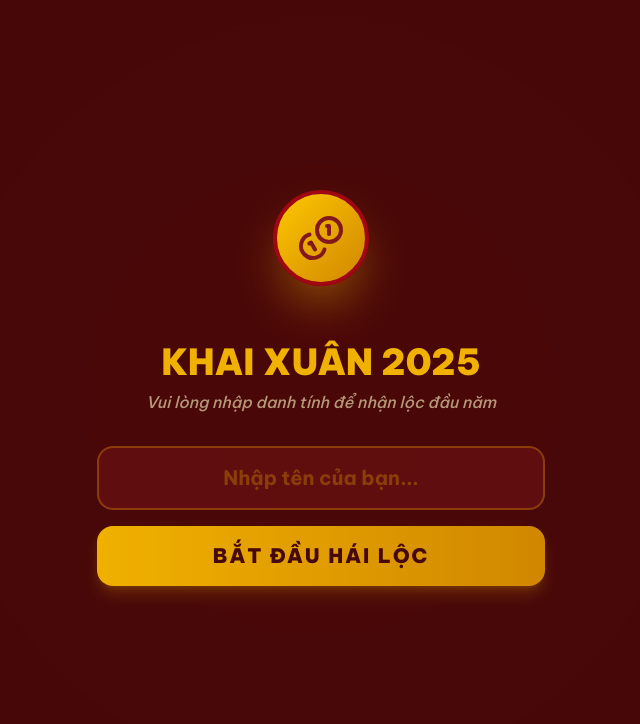
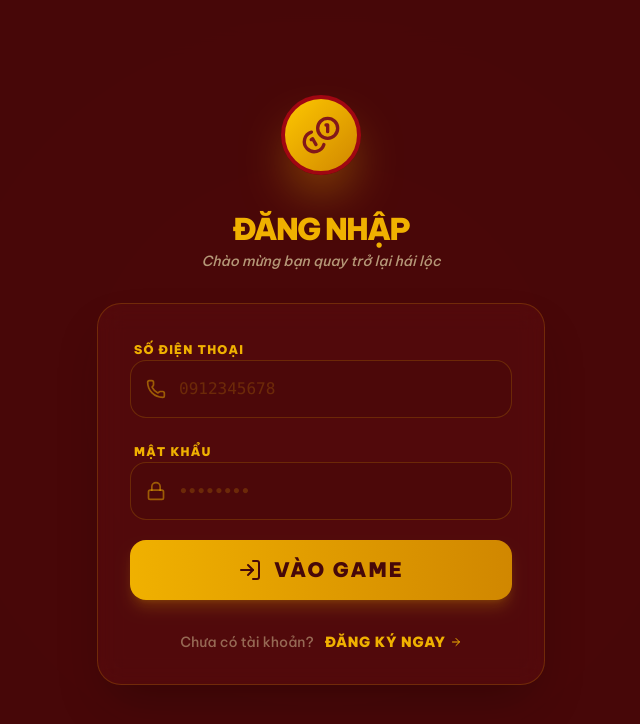
Before and after one commit to nguyenan1997/VongQuayMayMan, a Vue app: page / in a window 1280 px wide. Shown: the top 724 px of the page, without its empty margins (319-959 px from the left). Built offline with nearby package versions, Linux system fonts and the light colour scheme.

Commit message:
feat: Implement user authentication and the lucky spinning wheel game.

```diff
--- a/src/App.vue
+++ b/src/App.vue
@@ -1,6 +1,7 @@
 <script setup>
 import { HelpCircle, Trophy, Play, Star, Sparkles, Coins } from 'lucide-vue-next'
 import { ref, onMounted } from 'vue'
+import Auth from './components/Auth.vue'
 
 onMounted(() => {
   // 1. Chặn chuột phải (Context Menu)
@@ -24,31 +25,51 @@ onMounted(() => {
     }
   })
 
-  // 3. (Tùy chọn) Một mẹo nhỏ để làm chậm trình duyệt khi mở DevTools
-  // bằng cách gọi debugger liên tục
-  /*
-  setInterval(() => {
-    debugger
-  }, 100)
-  */
+  checkAuth()
 })
 
 const isSpinning = ref(false)
 const rewards = ['4 vé', '5 vé', '6 vé', '4 vé', '5 vé', '6 vé', '4 vé', '5 vé', '6 vé']
 const currentRotation = ref(0)
 const winMessage = ref('')
-const userName = ref(localStorage.getItem('lucky_user_name') || '')
-const hasStarted = ref(!!userName.value)
-const nameInput = ref('')
+const userName = ref('')
+const userToken = ref('')
+const hasStarted = ref(false)
 
-const startApp = () => {
-  if (nameInput.value.trim().length < 2) {
-    alert('Vui lòng nhập tên của bạn (tối thiểu 2 ký tự)')
-    return
+const checkAuth = () => {
+  const token = localStorage.getItem('lucky_token')
+  const userStr = localStorage.getItem('lucky_user')
+
+  if (token && userStr) {
+    const user = JSON.parse(userStr)
+    userName.value = user.fullName
+    userToken.value = token
+    hasStarted.value = true
+
+    // Check spin count from user object if available
+    if (user.spinResult) {
+      spinsLeft.value = 0
+    }
   }
-  userName.value = nameInput.value.trim()
-  localStorage.setItem('lucky_user_name', userName.value)
+}
+
+const onAuthSuccess = (user) => {
+  userName.value = user.fullName
+  userToken.value = localStorage.getItem('lucky_token')
   hasStarted.value = true
+
+  if (user.spinResult) {
+    spinsLeft.value = 0
+  }
+}
+
+const logout = () => {
+  localStorage.removeItem('lucky_token')
+  localStorage.removeItem('lucky_user')
+  userName.value = ''
+  userToken.value = ''
+  hasStarted.value = false
+  window.location.reload()
 }
 
 // Anti-cheat: Giới hạn lượt quay
@@ -74,7 +95,7 @@ const fetchResultFromServer = () => {
   }
 }
 
-const spin = () => {
+const spin = async () => {
   if (isSpinning.value || spinsLeft.value <= 0) return
 
   isSpinning.value = true
@@ -84,8 +105,6 @@ const spin = () => {
   const result = fetchResultFromServer()
 
   // 2. Tính toán góc quay để dừng đúng ô đó
-  // Mỗi ô chiếm 360/rewards.length độ.
-  // Ta cần bù thêm số vòng xoay (ví dụ 10 vòng = 3600 độ)
   const segmentDegree = 360 / rewards.length
   const targetDegree = 360 - (result.index * segmentDegree) - (segmentDegree / 2)
   const totalRotation = currentRotation.value + (360 * 10) + (targetDegree - (currentRotation.value % 360))
@@ -94,7 +113,26 @@ const spin = () => {
 
   // 3. Trừ lượt quay ngay khi bắt đầu (đề phòng F5)
   spinsLeft.value--
-  localStorage.setItem('lucky_spins_left', spinsLeft.value)
+
+  // Call backend to save result
+  try {
+    const response = await fetch('http://localhost:3001/api/v1/users/update-spin', {
+      method: 'PUT',
+      headers: {
+        'Content-Type': 'application/json',
+        'Authorization': `Bearer ${userToken.value}`
+      },
+      body: JSON.stringify({ result: result.reward })
+    })
+
+    if (!response.ok) {
+        const data = await response.json()
+        throw new Error(data.message || 'Không thể lưu kết quả')
+    }
+  } catch (err) {
+    console.error('Error saving spin result:', err)
+    // Even if it fails, we let the animation finish for UX
+  }
 
   setTimeout(() => {
     isSpinning.value = false
@@ -110,7 +148,8 @@ const resetForTesting = () => {
   winMessage.value = 'Đã khôi phục lượt quay (Chỉ dùng cho Testing)'
 }
 const resetSystem = () => {
-  localStorage.clear()
+  localStorage.removeItem('lucky_token')
+  localStorage.removeItem('lucky_user')
   window.location.reload()
 }
 
@@ -209,37 +248,8 @@ const showFireworks = () => {
 <template>
   <div class="selection:bg-yellow-500/30">
     <canvas id="fireworks-canvas" class="fixed inset-0 pointer-events-none z-[150]"></canvas>
-    <!-- Welcome Screen (Name Input) -->
-    <div v-if="!hasStarted" class="fixed inset-0 z-[100] flex items-center justify-center p-6 bg-red-950/95 backdrop-blur-xl">
-      <div class="w-full max-w-md space-y-8 text-center animate-in fade-in zoom-in duration-500">
-        <div class="flex justify-center">
-          <div class="w-24 h-24 bg-gradient-to-br from-yellow-400 to-yellow-600 rounded-full flex items-center justify-center shadow-2xl shadow-yellow-500/50 border-4 border-red-800 animate-bounce">
-            <Coins class="w-12 h-12 text-red-900" />
-          </div>
-        </div>
-
-        <div class="space-y-2">
-          <h2 class="text-4xl font-black text-yellow-500 uppercase">Khai Xuân 2025</h2>
-          <p class="text-yellow-100/60 font-medium italic">Vui lòng nhập danh tính để nhận lộc đầu năm</p>
-        </div>
-
-        <div class="space-y-4">
-          <input
-            v-model="nameInput"
-            @keyup.enter="startApp"
-            type="text"
-            placeholder="Nhập tên của bạn..."
-            class="w-full bg-red-900/40 border-2 border-yellow-500/30 rounded-2xl px-6 py-4 text-xl font-bold text-yellow-200 placeholder:text-yellow-500/30 focus:outline-none focus:border-yellow-500 transition-all text-center"
-          />
-          <button
-            @click="startApp"
-            class="w-full bg-gradient-to-r from-yellow-500 to-yellow-600 hover:from-yellow-400 hover:to-yellow-500 text-red-950 py-4 rounded-2xl font-black text-xl uppercase tracking-widest transition-all hover:scale-[1.02] active:scale-95 shadow-lg shadow-yellow-500/20"
-          >
-            Bắt đầu hái lộc
-          </button>
-        </div>
-      </div>
-    </div>
+    <!-- Auth Screen (Login/Register) -->
+    <Auth v-if="!hasStarted" @auth-success="onAuthSuccess" />
 
     <!-- Main Game Content -->
     <template v-if="hasStarted">
@@ -259,8 +269,11 @@ const showFireworks = () => {
             <span class="text-xs font-black text-yellow-500/60 uppercase">Người chơi:</span>
             <span class="text-sm font-black text-yellow-400 uppercase tracking-wider">{{ userName }}</span>
           </div>
-          <button class="bg-gradient-to-r from-yellow-500 to-yellow-600 hover:from-yellow-400 hover:to-yellow-500 px-6 py-2.5 rounded-lg text-sm font-black text-red-950 transition-all hover:shadow-lg hover:shadow-yellow-500/30 active:scale-95 uppercase">
-            Vào Chơi
+          <button
+            @click="logout"
+            class="bg-red-900/50 hover:bg-red-900 px-6 py-2.5 rounded-lg text-sm font-black text-yellow-500 border border-yellow-500/30 transition-all active:scale-95 uppercase"
+          >
+            Đăng Xuất
           </button>
         </div>
       </nav>
--- /dev/null
+++ b/src/components/Auth.vue
@@ -0,0 +1,204 @@
+<script setup>
+import { ref } from 'vue'
+import { Coins, User, Phone, Lock, ArrowRight, UserPlus, LogIn } from 'lucide-vue-next'
+
+const emit = defineEmits(['auth-success'])
+
+const isLogin = ref(true)
+const loading = ref(false)
+const error = ref('')
+
+const loginData = ref({
+  phoneNumber: '',
+  password: ''
+})
+
+const registerData = ref({
+  phoneNumber: '',
+  fullName: '',
+  password: ''
+})
+
+const toggleAuth = () => {
+  isLogin.value = !isLogin.value
+  error.value = ''
+}
+
+const handleLogin = async () => {
+  loading.value = true
+  error.value = ''
+  try {
+    const response = await fetch('http://localhost:3001/api/v1/users/login', {
+      method: 'POST',
+      headers: { 'Content-Type': 'application/json' },
+      body: JSON.stringify(loginData.value)
+    })
+    const result = await response.json()
+
+    // Kiểm tra success tương tự như API đăng ký
+    if (!result.success) throw new Error(result.message || 'Đăng nhập thất bại')
+
+    const userData = result.data
+    localStorage.setItem('lucky_token', userData.token)
+    localStorage.setItem('lucky_user', JSON.stringify(userData))
+    emit('auth-success', userData)
+  } catch (err) {
+    error.value = err.message
+  } finally {
+    loading.value = false
+  }
+}
+
+const handleRegister = async () => {
+  loading.value = true
+  error.value = ''
+  try {
+    const response = await fetch('http://localhost:3001/api/v1/users/register', {
+      method: 'POST',
+      headers: { 'Content-Type': 'application/json' },
+      body: JSON.stringify(registerData.value)
+    })
+    const result = await response.json()
+
+    // Kiểm tra success dựa trên response của bạn
+    if (!result.success) throw new Error(result.message || 'Đăng ký thất bại')
+
+    const userData = result.data
+    // Lưu thông tin vào localStorage để tự động đăng nhập
+    localStorage.setItem('lucky_token', userData.token)
+    localStorage.setItem('lucky_user', JSON.stringify(userData))
+
+    alert('Đăng ký thành công! Chào mừng bạn.')
+    emit('auth-success', userData)
+  } catch (err) {
+    error.value = err.message
+  } finally {
+    loading.value = false
+  }
+}
+</script>
+
+<template>
+  <div class="fixed inset-0 z-[100] flex items-center justify-center p-6 bg-red-950/95 backdrop-blur-xl transition-all duration-500">
+    <div class="w-full max-w-md space-y-8 animate-in fade-in zoom-in duration-500">
+      <!-- Logo Section -->
+      <div class="text-center space-y-4">
+        <div class="flex justify-center">
+          <div class="w-20 h-20 bg-gradient-to-br from-yellow-400 to-yellow-600 rounded-full flex items-center justify-center shadow-2xl shadow-yellow-500/50 border-4 border-red-800 animate-bounce">
+            <Coins class="w-10 h-10 text-red-900" />
+          </div>
+        </div>
+        <div class="space-y-1">
+          <h2 class="text-3xl font-black text-yellow-500 uppercase tracking-tighter">
+            {{ isLogin ? 'Đăng Nhập' : 'Đăng Ký' }}
+          </h2>
+          <p class="text-yellow-100/60 font-medium italic text-sm">
+            {{ isLogin ? 'Chào mừng bạn quay trở lại hái lộc' : 'Tham gia cùng chúng tôi để nhận quà khủng' }}
+          </p>
+        </div>
+      </div>
+
+      <!-- Form Section -->
+      <div class="bg-red-900/20 backdrop-blur-md rounded-3xl p-8 border border-yellow-500/20 shadow-2xl">
+        <form @submit.prevent="isLogin ? handleLogin() : handleRegister()" class="space-y-5">
+
+          <!-- Full Name (Only for Register) -->
+          <div v-if="!isLogin" class="space-y-2">
+            <label class="text-xs font-black text-yellow-500 uppercase tracking-widest px-1">Họ và Tên</label>
+            <div class="relative group">
+              <User class="absolute left-4 top-1/2 -translate-y-1/2 w-5 h-5 text-yellow-500/50 group-focus-within:text-yellow-500 transition-colors" />
+              <input
+                v-model="registerData.fullName"
+                type="text"
+                required
+                placeholder="Nguyễn Văn A"
+                class="w-full bg-red-950/40 border border-yellow-500/20 rounded-2xl pl-12 pr-6 py-4 text-yellow-100 placeholder:text-yellow-500/20 focus:outline-none focus:border-yellow-500 transition-all"
+              />
+            </div>
+          </div>
+
+          <!-- Phone Number -->
+          <div class="space-y-2">
+            <label class="text-xs font-black text-yellow-500 uppercase tracking-widest px-1">Số điện thoại</label>
+            <div class="relative group">
+              <Phone class="absolute left-4 top-1/2 -translate-y-1/2 w-5 h-5 text-yellow-500/50 group-focus-within:text-yellow-500 transition-colors" />
+              <input
+                v-if="isLogin"
+                v-model="loginData.phoneNumber"
+                type="tel"
+                required
+                placeholder="0912345678"
+                class="w-full bg-red-950/40 border border-yellow-500/20 rounded-2xl pl-12 pr-6 py-4 text-yellow-100 placeholder:text-yellow-500/20 focus:outline-none focus:border-yellow-500 transition-all font-mono"
+              />
+              <input
+                v-else
+                v-model="registerData.phoneNumber"
+                type="tel"
+                required
+                placeholder="0912345678"
+                class="w-full bg-red-950/40 border border-yellow-500/20 rounded-2xl pl-12 pr-6 py-4 text-yellow-100 placeholder:text-yellow-500/20 focus:outline-none focus:border-yellow-500 transition-all font-mono"
+              />
+            </div>
+          </div>
+
+          <!-- Password -->
+          <div class="space-y-2">
+            <label class="text-xs font-black text-yellow-500 uppercase tracking-widest px-1">Mật khẩu</label>
+            <div class="relative group">
+              <Lock class="absolute left-4 top-1/2 -translate-y-1/2 w-5 h-5 text-yellow-500/50 group-focus-within:text-yellow-500 transition-colors" />
+              <input
+                v-if="isLogin"
+                v-model="loginData.password"
+                type="password"
+                required
+                placeholder="••••••••"
+                class="w-full bg-red-950/40 border border-yellow-500/20 rounded-2xl pl-12 pr-6 py-4 text-yellow-100 placeholder:text-yellow-500/20 focus:outline-none focus:border-yellow-500 transition-all"
+              />
+              <input
+                v-else
+                v-model="registerData.password"
+                type="password"
+                required
+                placeholder="••••••••"
+                class="w-full bg-red-950/40 border border-yellow-500/20 rounded-2xl pl-12 pr-6 py-4 text-yellow-100 placeholder:text-yellow-500/20 focus:outline-none focus:border-yellow-500 transition-all"
+              />
+            </div>
+          </div>
+
+          <!-- Error Message -->
+          <p v-if="error" class="text-red-400 text-center text-sm font-bold animate-pulse">{{ error }}</p>
+
+          <!-- Submit Button -->
+          <button
+            type="submit"
+            :disabled="loading"
+            class="w-full bg-gradient-to-r from-yellow-500 to-yellow-600 hover:from-yellow-400 hover:to-yellow-500 text-red-950 py-4 rounded-2xl font-black text-xl uppercase tracking-widest transition-all hover:scale-[1.02] active:scale-95 shadow-lg shadow-yellow-500/20 flex items-center justify-center gap-3"
+          >
+            <template v-if="loading">
+              <div class="w-6 h-6 border-2 border-red-950 border-t-transparent rounded-full animate-spin"></div>
+            </template>
+            <template v-else>
+              <LogIn v-if="isLogin" class="w-6 h-6" />
+              <UserPlus v-else class="w-6 h-6" />
+              {{ isLogin ? 'Vào Game' : 'Đăng Ký Ngay' }}
+            </template>
+          </button>
+        </form>
+
+        <!-- Toggle Auth Mode -->
+        <div class="mt-8 text-center">
+          <p class="text-yellow-100/40 text-sm font-medium">
+            {{ isLogin ? 'Chưa có tài khoản?' : 'Đã có tài khoản?' }}
+            <button
+              @click="toggleAuth"
+              class="text-yellow-500 font-black uppercase tracking-wider hover:text-yellow-400 transition-colors ml-2 inline-flex items-center gap-1"
+            >
+              {{ isLogin ? 'Đăng ký ngay' : 'Đăng nhập' }}
+              <ArrowRight class="w-3 h-3" />
+            </button>
+          </p>
+        </div>
+      </div>
+    </div>
+  </div>
+</template>
```
